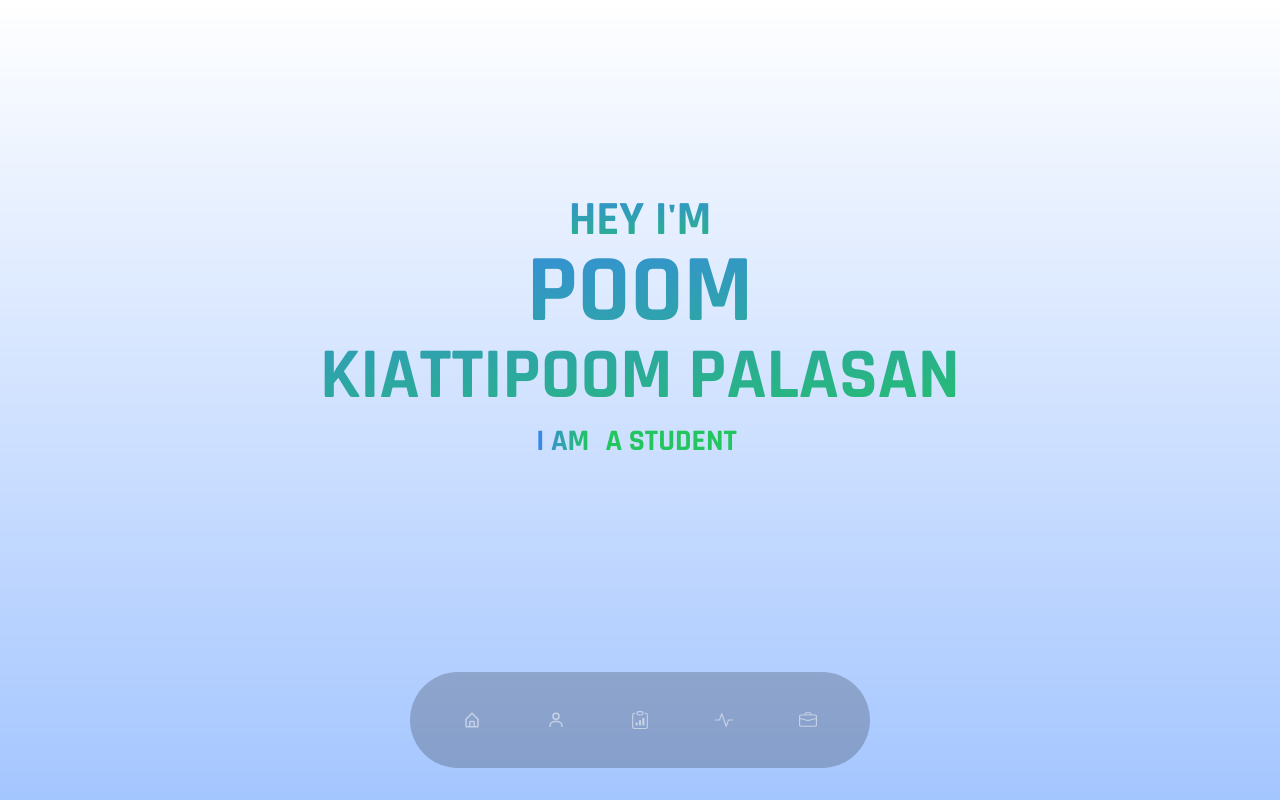
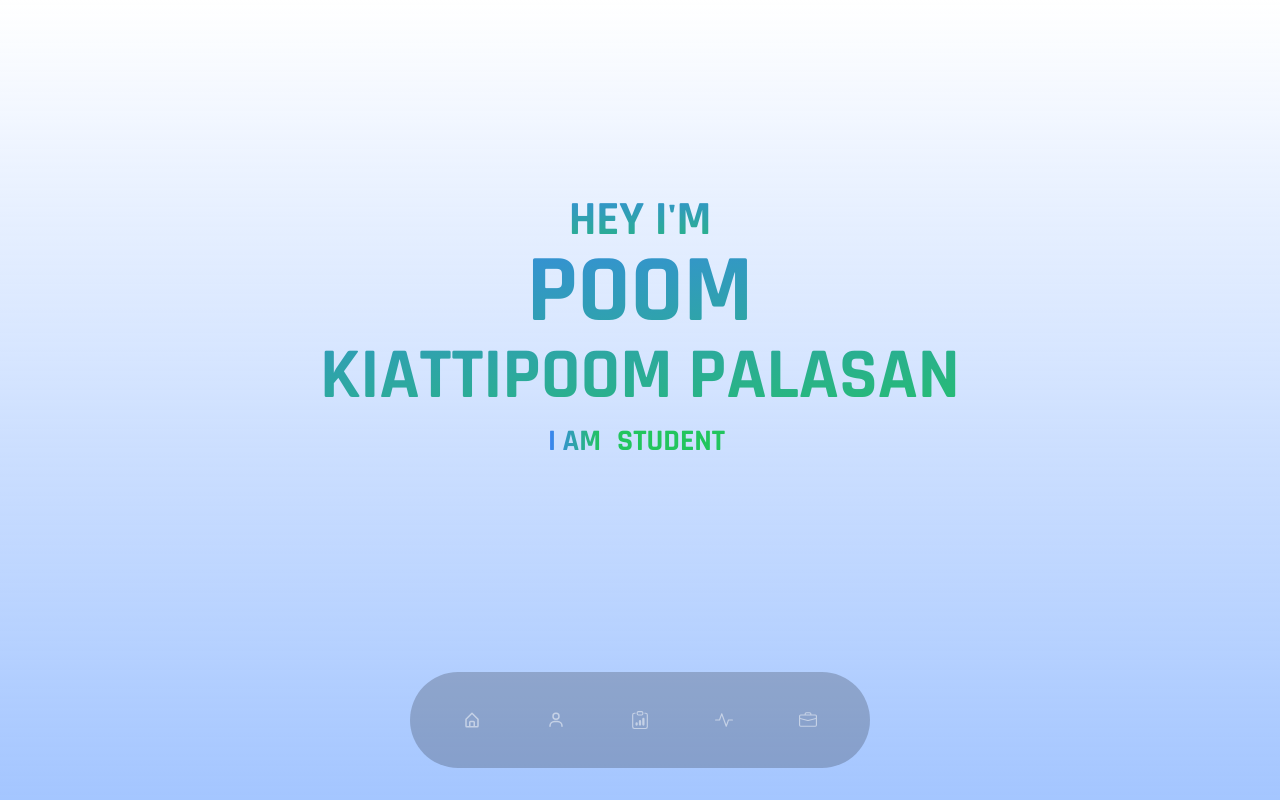
Before and after one commit to chankxow/chankxowPortfolio, a React (Create React App) app: page / in a window 1280 px wide. Shown: the top 800 px of the page. Built offline with nearby package versions, Linux system fonts and the light colour scheme; the HTML template or start-up script is replaced by a standard one; a web font is replaced by a local one.

Commit message:
Update Banner.js

```diff
--- a/src/components/Banner.js
+++ b/src/components/Banner.js
@@ -40,13 +40,13 @@ const Banner = () => {
               <TypeAnimation
                 className="text-3xl font-bold text-green-500"
                 sequence={[
-                  "A DEVELOPER",
+                  "DEVELOPER",
                   2000,
-                  "A PROGRAMMER",
+                  "PROGRAMMER",
                   2000,
-                  "A STUDENT",
+                  "STUDENT",
                   2000,
-                  'AN ENGINEERING',2000.
+                  'ENGINEERING',2000.
                 ]}
                 speed={50}
                 wrapper="span"
```
